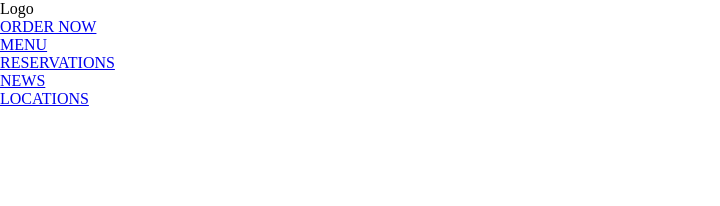
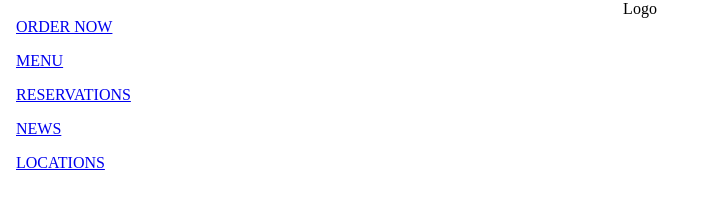
Before and after one commit to akakioussis/Steakhouse, a website: page src/index.html in a window 1280 px wide. Shown: the whole page, without its empty margins (0-720 px from the left). Drawn offline with Linux system fonts and the light colour scheme.

Commit message:
NAVBAR changes

```diff
--- a/src/css/css.css
+++ b/src/css/css.css
@@ -6,10 +6,28 @@
     margin: 0;
 }
 
-head {
+header {
     background: var(--background);
     text-align: center;
     position: fixed;
     z-index: 999%;
     width: 100%;
 }
+
+nav {
+    position: absolute;
+    text-align: left;
+    top: 100%;
+    left: 0;
+}
+
+nav ul {
+    margin: 0;
+    padding: 0;
+    list-style: none;
+}
+
+nav li {
+    margin-bottom: 1em;
+    margin-left: 1em;
+}
--- a/src/index.html
+++ b/src/index.html
@@ -2,7 +2,7 @@
 
 <html lang="en">
 
-<head>
+<header>
     <meta charset="utf-8">
     <title>Steakhouse</title>
     <link rel="stylesheet" href="./css/css.css">
@@ -20,7 +20,7 @@
         </nav>
     </div>
 
-</head>
+</header>
 
 <body>
 
```
